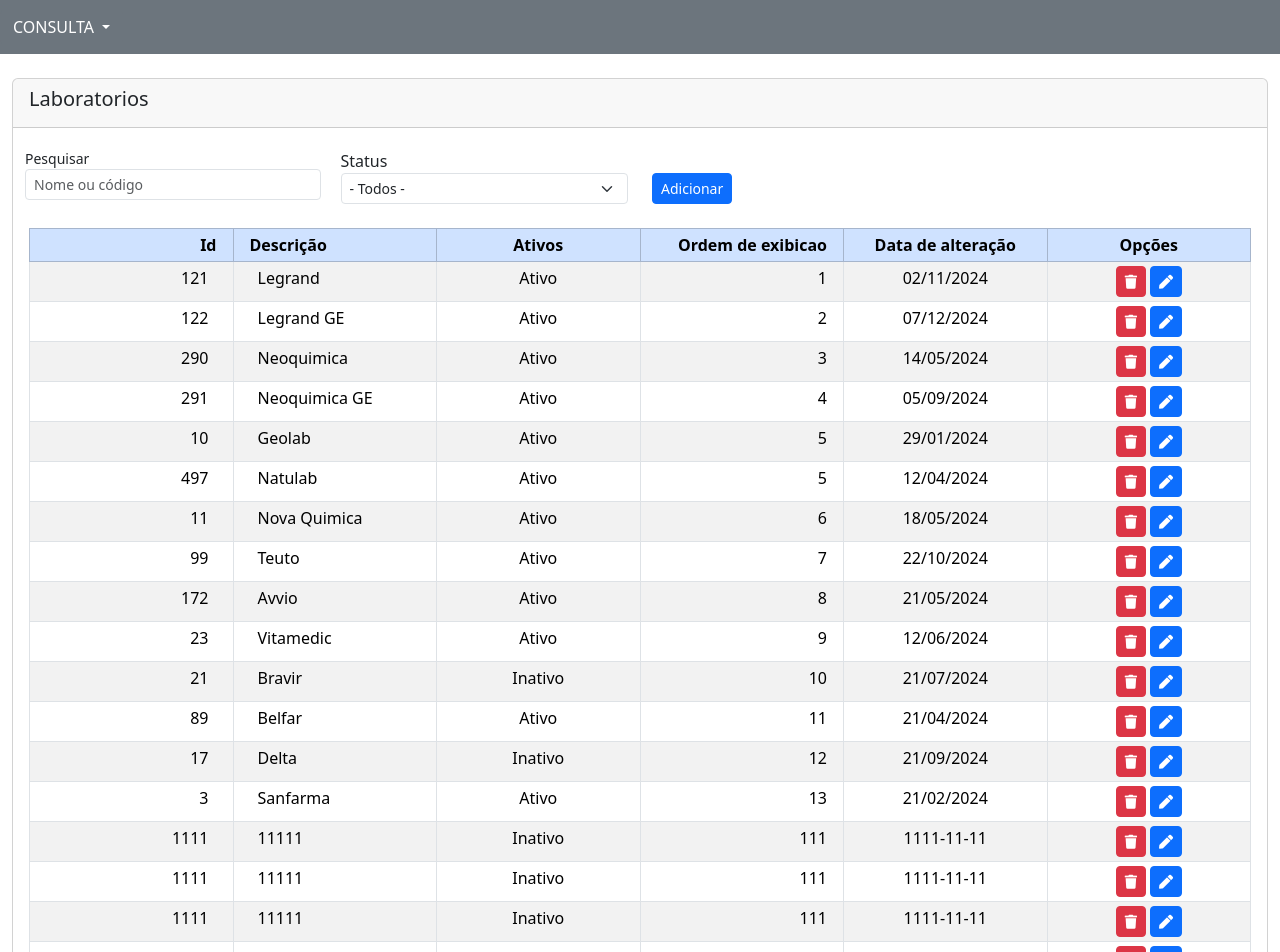
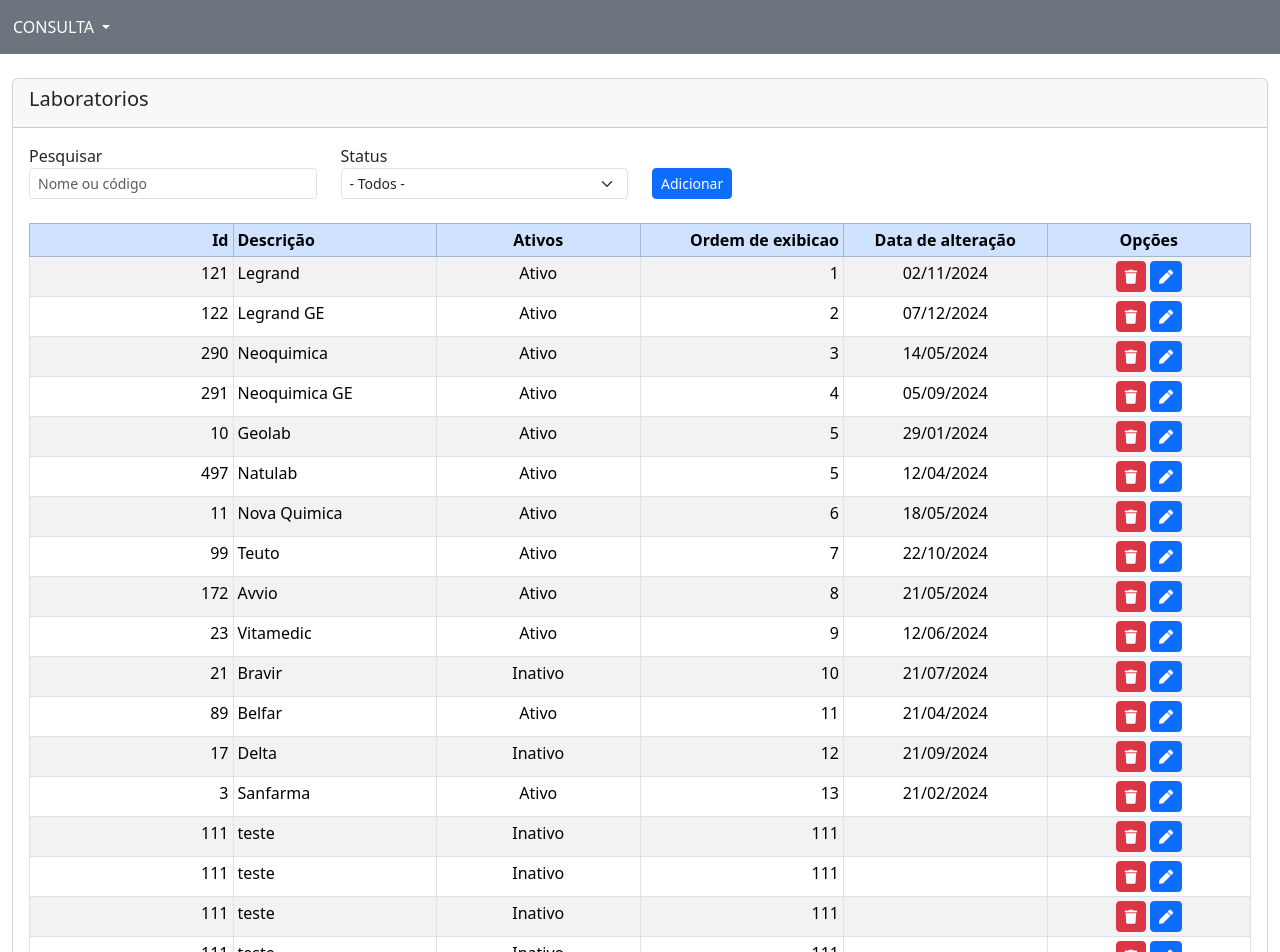
Before and after one commit to Linconspjr/trampo, a Vue app: page /index in a window 1280 px wide. Shown: the top 952 px of the page. Built offline with nearby package versions, Linux system fonts and the light colour scheme; data requests are answered from the project's data file.

Commit message:
auteração 19/08

```diff
--- a/db/db.json
+++ b/db/db.json
@@ -113,36 +113,52 @@
       "id": "64f9"
     },
     {
-      "id": "f19c",
-      "laboratorioId": "1111",
-      "Descricao": "11111",
+      "id": "5c21",
+      "laboratorioId": 111,
+      "Descricao": "teste",
       "ativo": false,
-      "OrdemExibicao": "111",
-      "DataAlteracao": "1111-11-11"
+      "OrdemExibicao": 111,
+      "DataAlteracao": null
     },
     {
-      "id": "057b",
-      "laboratorioId": "1111",
-      "Descricao": "11111",
+      "id": "5927",
+      "laboratorioId": 111,
+      "Descricao": "teste",
       "ativo": false,
-      "OrdemExibicao": "111",
-      "DataAlteracao": "1111-11-11"
+      "OrdemExibicao": 111,
+      "DataAlteracao": null
     },
     {
-      "id": "3cbf",
-      "laboratorioId": "1111",
-      "Descricao": "11111",
+      "id": "7c26",
+      "laboratorioId": 111,
+      "Descricao": "teste",
       "ativo": false,
-      "OrdemExibicao": "111",
-      "DataAlteracao": "1111-11-11"
+      "OrdemExibicao": 111,
+      "DataAlteracao": null
     },
     {
-      "id": "b60f",
-      "laboratorioId": "1111",
-      "Descricao": "11111",
+      "id": "493b",
+      "laboratorioId": 111,
+      "Descricao": "teste",
       "ativo": false,
-      "OrdemExibicao": "111",
-      "DataAlteracao": "1111-11-11"
+      "OrdemExibicao": 111,
+      "DataAlteracao": null
+    },
+    {
+      "id": "846a",
+      "laboratorioId": 111,
+      "Descricao": "teste",
+      "ativo": false,
+      "OrdemExibicao": 111,
+      "DataAlteracao": null
+    },
+    {
+      "id": "101f",
+      "laboratorioId": 111,
+      "Descricao": "teste",
+      "ativo": false,
+      "OrdemExibicao": 111,
+      "DataAlteracao": null
     }
   ]
 }
--- a/src/views/laboratorios/adicionar.vue
+++ b/src/views/laboratorios/adicionar.vue
@@ -1,6 +1,7 @@
 <script setup>
 import axios from "axios";
-import {reactive} from "vue";
+import {onMounted, reactive, ref} from "vue";
+
 var controle = reactive({
   laboratorioId: "",
   Descricao: null,
@@ -9,7 +10,16 @@
   DataAlteracao: null,
 });
 
+var txtLaborId = ref();
+
+onMounted(()=>{
+  txtLaborId.value?.focus();
+})
+
 const confirmar = () => {
+
+  controle.DataAlteracao = new Date();
+
   axios.post("http://localhost:3000/info", controle);
   // .then((r) => console.log(r));
   console.log(controle);
@@ -25,9 +35,9 @@
         </div>
         <div class="card-body">
           <div class="row">
-            <div class="col-md-3">
+            <div class="col-md-3 mb-2">
               <label>Id</label>
-              <input v-model="controle.laboratorioId" type="number" max="10" class="form-control form-control-sm" />
+              <input v-model="controle.laboratorioId" type="number" min="1" class="form-control form-control-sm" ref="txtLaborId"/>
             </div>
             <div class="col-md-6">
               <label>Descrição</label>
@@ -37,12 +47,14 @@
                 v-model="controle.Descricao"
                 placeholder="Nome ou código"
                 type="text"
+                maxlength="50"
+                required
                 class="form-control form-control-sm" />
             </div>
             <div class="col-md-3">
               <label>Ordem de exibição</label>
 
-              <input v-model="controle.OrdemExibicao" type="number" class="form-control form-control-sm" />
+              <input v-model="controle.OrdemExibicao" type="number" min="1" class="form-control form-control-sm" />
             </div>
             <div class="col-md-3">
               <label>Status</label>
--- a/src/views/laboratorios/editar.vue
+++ b/src/views/laboratorios/editar.vue
@@ -13,9 +13,7 @@
 });
 
 const route = useRoute();
-watch(
-  () => route.params.id,
-  (novoId) => {
+watch(  () => route.params.id,  (novoId) => {
     axios.get(`http://localhost:3000/info/${novoId}`);
   }
 );
--- a/src/views/laboratorios/index.vue
+++ b/src/views/laboratorios/index.vue
@@ -45,7 +45,7 @@
     </div>
     <div class="card-body">
       <div class="row align-items-end">
-        <div class="col-md-3 form-control-sm">
+        <div class="col-md-3">
           <label>Pesquisar</label>
           <input
             name="consulta"
@@ -77,22 +77,22 @@
           <table id="tabela" class="table table-striped table-bordered table-sm">
             <thead>
               <tr class="table-primary">
-                <th scope="col" class="text-end pe-3 col-2">Id</th>
-                <th scope="col" class="text-start ps-3 col-2">Descrição</th>
+                <th scope="col" class="text-end col-2">Id</th>
+                <th scope="col" class="text-start col-2">Descrição</th>
                 <th scope="col" class="text-center col-2">Ativos</th>
-                <th scope="col" class="text-end pe-3 col-2">Ordem de exibicao</th>
+                <th scope="col" class="text-end col-2">Ordem de exibicao</th>
                 <th scope="col" class="text-center col-2">Data de alteração</th>
                 <th scope="col" class="text-center col-2">Opções</th>
               </tr>
             </thead>
             <tbody>
               <tr scope="row" v-for="(item, idx) in controle.dados" :key="idx">
-                <td class="text-end pe-4">{{ item.laboratorioId }}</td>
-                <td class="text-start ps-4">{{ item.Descricao }}</td>
+                <td class="text-end">{{ item.laboratorioId }}</td>
+                <td class="text-start">{{ item.Descricao }}</td>
                 <td class="text-center">
                   {{ item.ativo ? "Ativo" : "Inativo" }}
                 </td>
-                <td class="text-end pe-3">{{ item.OrdemExibicao }}</td>
+                <td class="text-end">{{ item.OrdemExibicao }}</td>
                 <td class="text-center">{{ item.DataAlteracao }}</td>
                 <td class="text-center">
                   <a class="btn btn-danger btn-sm me-1" @click="excluir(item.id)"><i class="fas fa-trash"></i></a>
```
